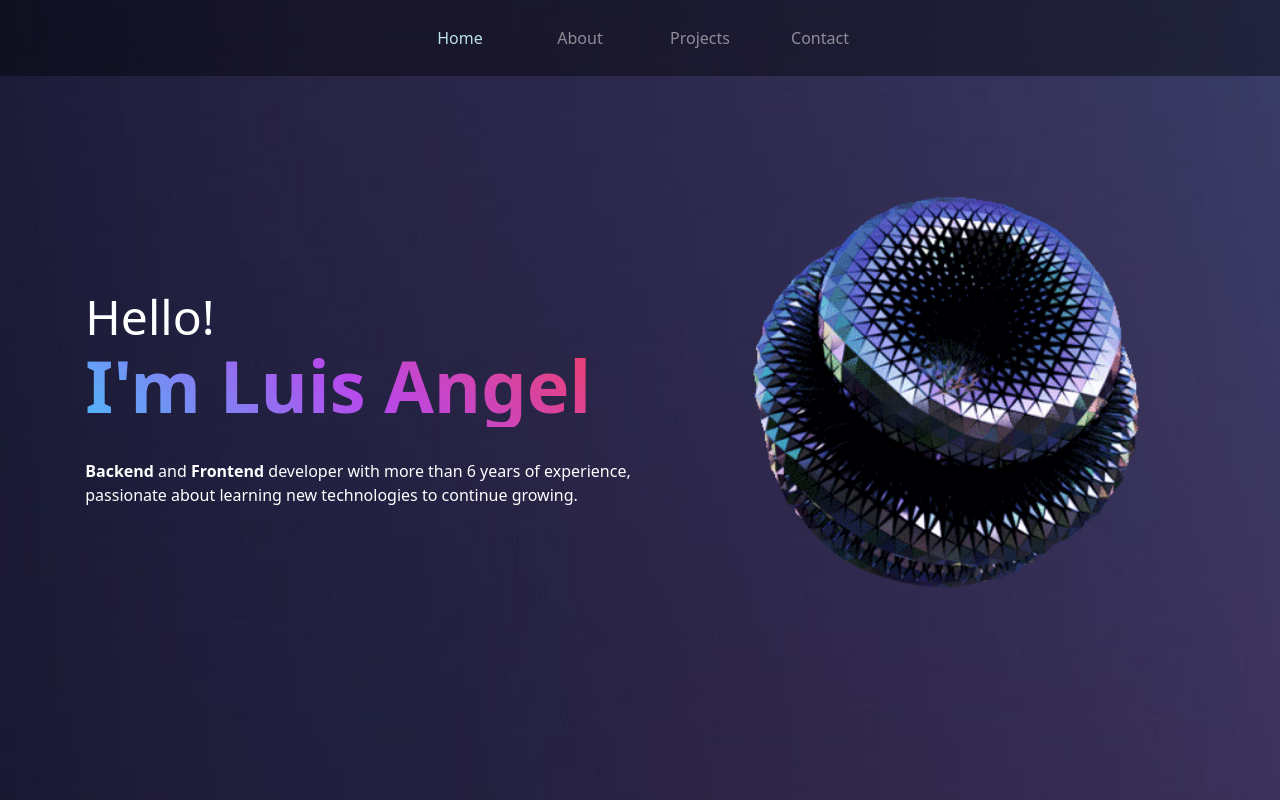
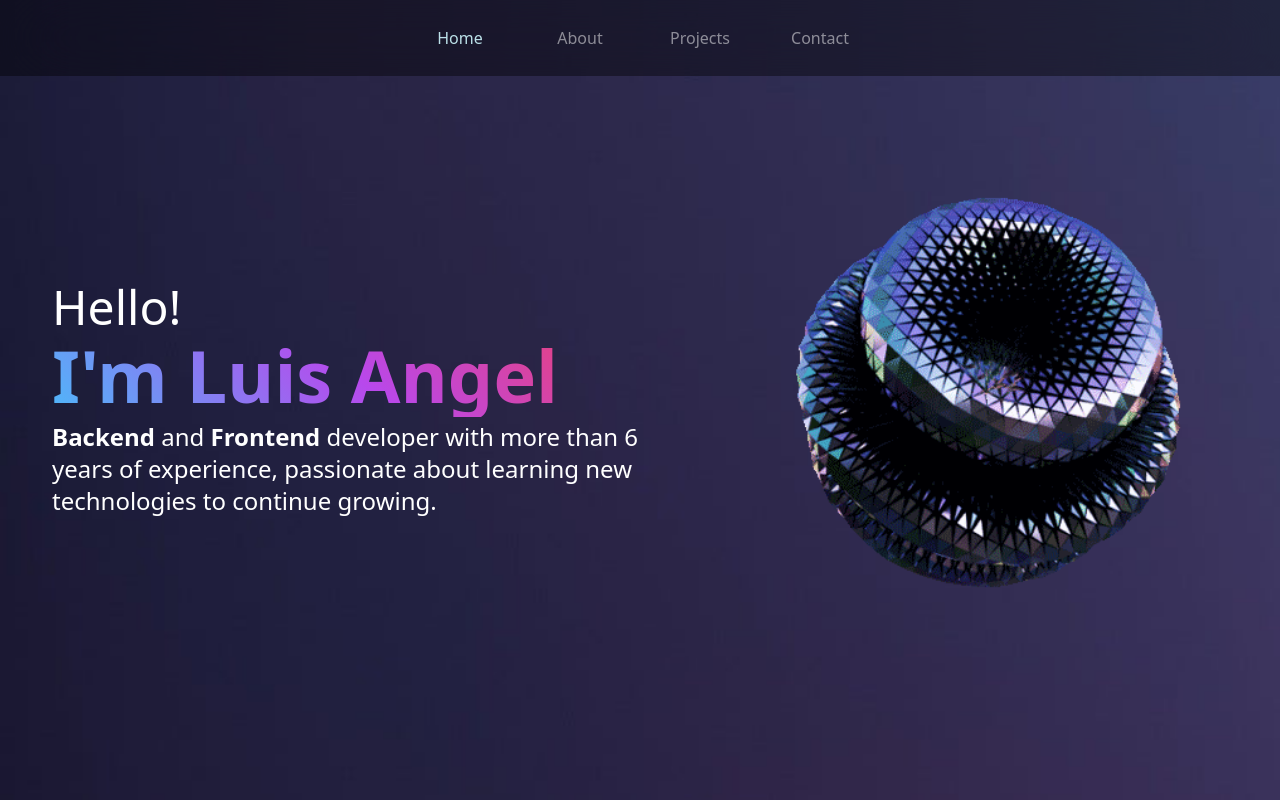
Before and after one commit to luismz95/portfolio, a React (Create React App) app: page / in a window 1280 px wide. Shown: the top 800 px of the page. Built offline with nearby package versions, Linux system fonts and the light colour scheme.

Commit message:
ajustes finales en banner

```diff
--- a/src/pages/Banner.js
+++ b/src/pages/Banner.js
@@ -9,16 +9,16 @@ const Banner = () => {
 
             <div className='flex flex-col-reverse lg:flex-row justify-center lg:items-center  mx-10 lg:mx-2'>
 
-                <div className='text-center lg:text-left lg:ml-9 text-white'>
+                <div className='text-center lg:text-left lg:ml-9 text-white px-2 lg:w-[50%] '>
                     <h2 className="mb-2 text-3xl lg:text-5xl font-thin ">
                         Hello!
                     </h2>
-                    <h1 className='mb-8 text-3xl lg:text-7xl font-semibold gradient-text h-[78px]'>
+                    <h1 className='mb-1 text-3xl lg:text-7xl font-semibold gradient-text h-[78px]'>
                         I'm Luis Angel
                     </h1>
 
-                    <p><strong >Backend</strong> and  <strong >Frontend</strong> developer with more than 6 years of experience,</p>
-                    <p>passionate about learning new technologies to continue growing.</p>
+                    <p className='lg:text-2xl  '><strong >Backend</strong> and  <strong >Frontend</strong> developer with more than 6 years of experience, passionate about learning new technologies to continue growing.</p>
+
 
                 </div>
                 <div className=' flex justify-center items-center '>
```
